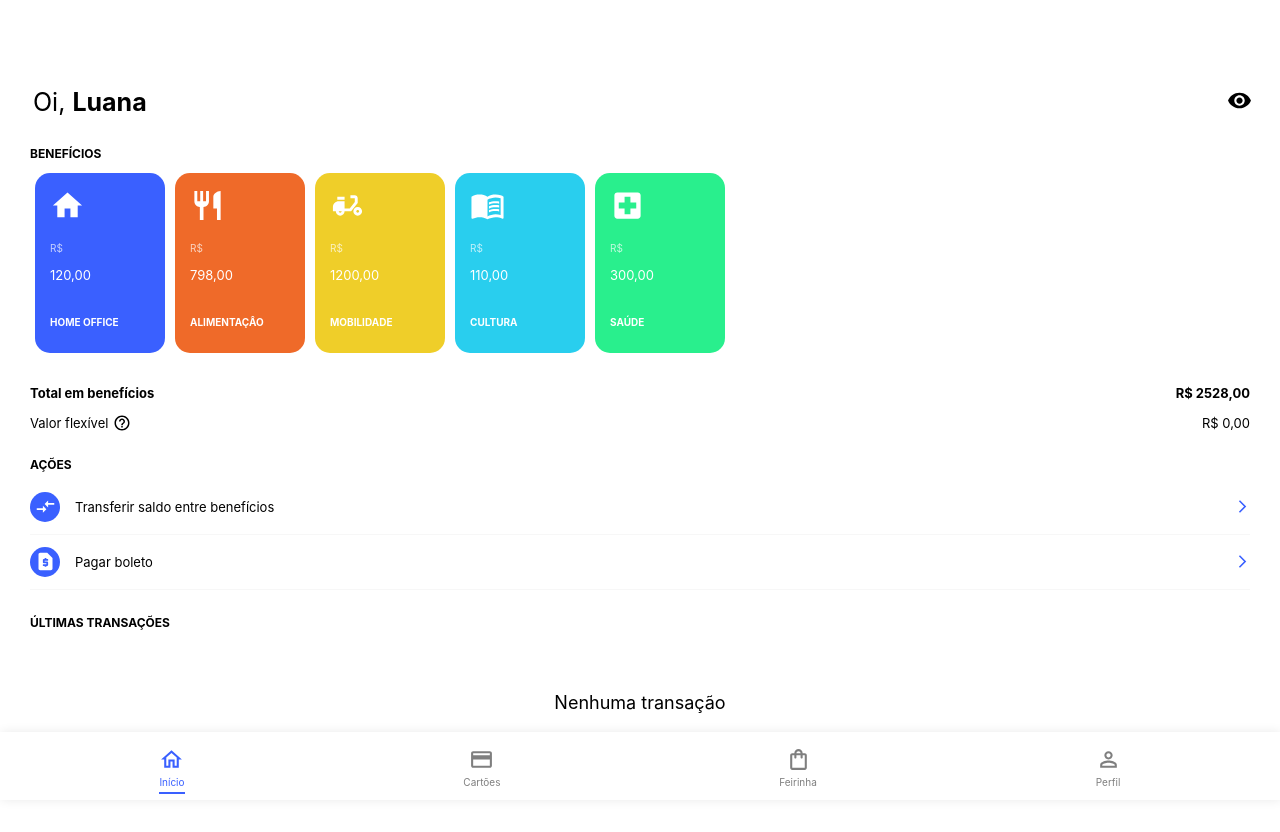
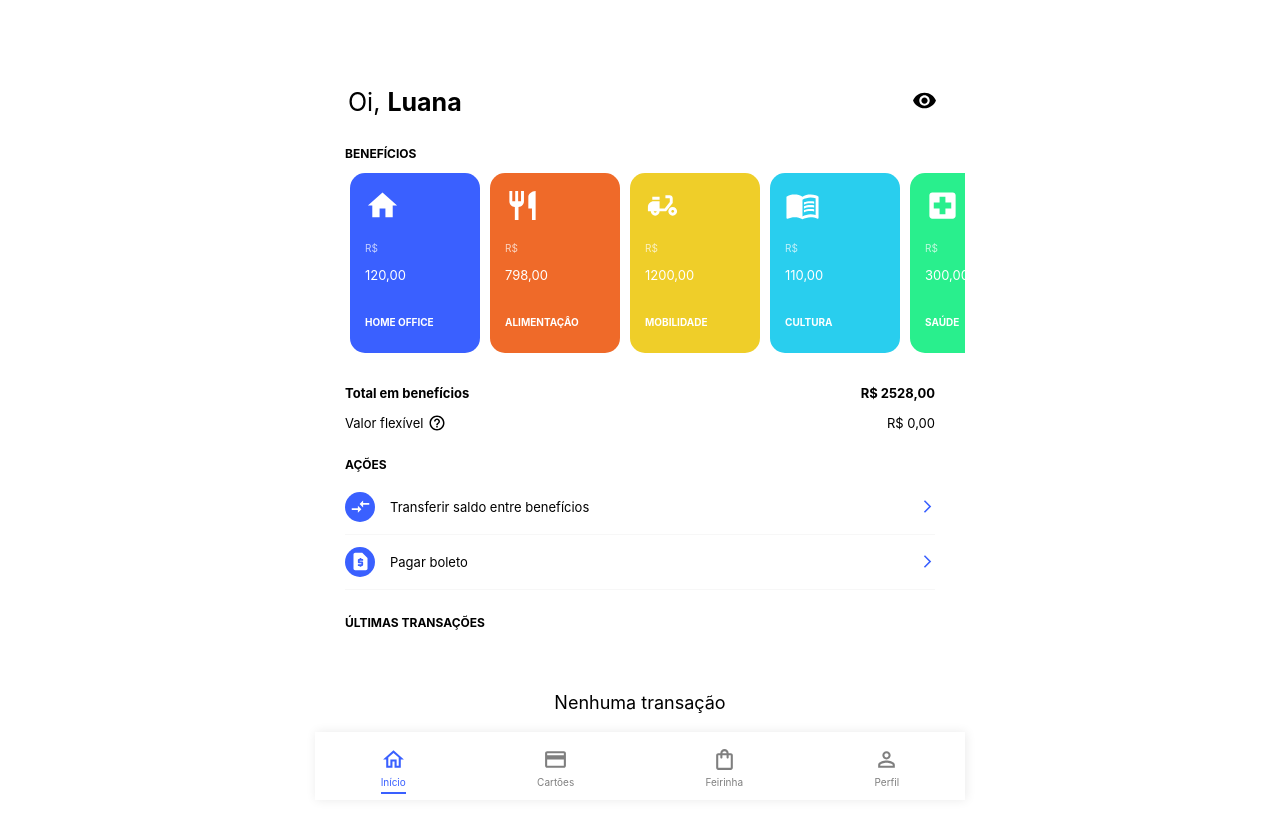
Before and after one commit to luanafront/clone-CAJU, a React (Create React App) app: page / in a window 1280 px wide. Shown: the top 832 px of the page. Built offline with nearby package versions, Linux system fonts and the light colour scheme.

Commit message:
marketpage finished

```diff
--- a/src/App.css
+++ b/src/App.css
@@ -1,3 +1,5 @@
 :root {
   font-size: 62.5%;
+  max-width: 650px;
+  margin-inline: auto;
 }
--- a/src/components/molecules/marketFilters/index.css
+++ b/src/components/molecules/marketFilters/index.css
@@ -22,9 +22,11 @@
 .marketFilterFixed {
     position: fixed;
     top: 0;
-    left: 0;
+    left: calc(50% - 325px);
     z-index: 2;
     margin: 0;
     overflow-x: scroll;
     width: 100vw;
+    max-width: 650px;
+    margin-inline: auto;
 }
--- a/src/components/organism/options/index.css
+++ b/src/components/organism/options/index.css
@@ -9,3 +9,11 @@
     background-color: #fff;
     padding-inline: 2.0rem ;
 }
+
+@media (min-width:650px){
+    .options {
+        max-width: 650px;
+        margin-inline: auto;
+        padding-inline: 0;
+    }
+}
```
